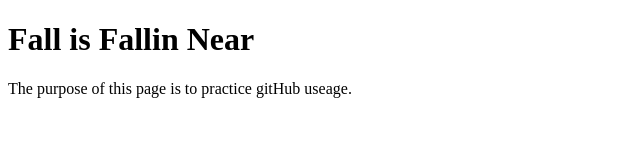
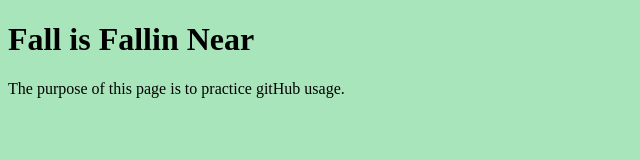
Before and after one commit to ColleenClawson/Fall, a plain HTML site: page index.html in a window 1280 px wide. Shown: the whole page, without its empty margins (0-640 px from the left). Drawn offline with Linux system fonts and the light colour scheme.

Commit message:
added a style sheet

```diff
--- a/index.html
+++ b/index.html
@@ -1,13 +1,14 @@
 <!DOCTYPE html>
 <html>
 	<head>
+	<link rel="stylesheet" type="text/css" href="style.css">
 		<title>GitHub Practice</title>
 		<meta charset="utf-8">
 		<link rel="stylesheet" type="text/css" href="style.css">
 	</head>
 	<body>
 	<h1>Fall is Fallin Near</h1>
-	<p>The purpose of this page is to practice gitHub useage. </p>
+	<p>The purpose of this page is to practice gitHub usage. </p>
 
 	</body>
 
--- /dev/null
+++ b/style.css
@@ -0,0 +1,2 @@
+/*Stylesheet for Fall git hub practice*/
+body{background-color: #a9e5bb}
```
